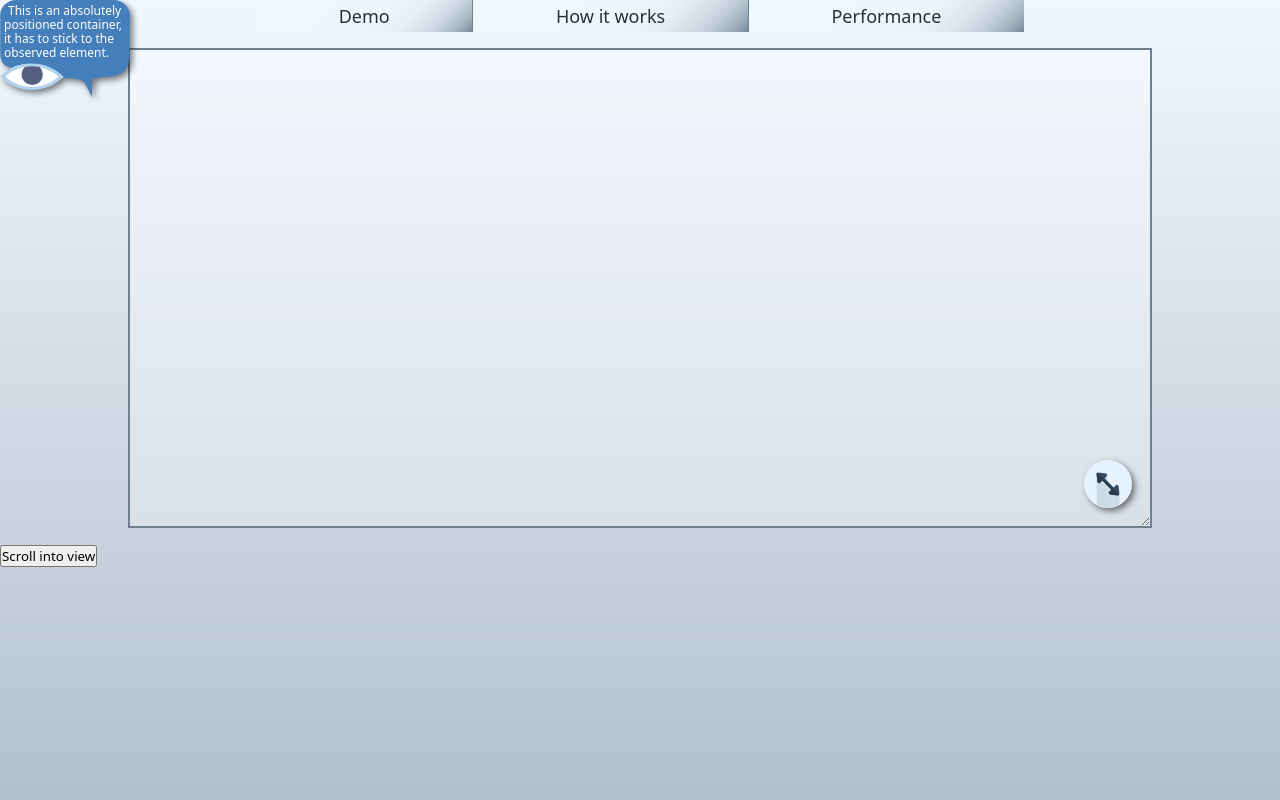
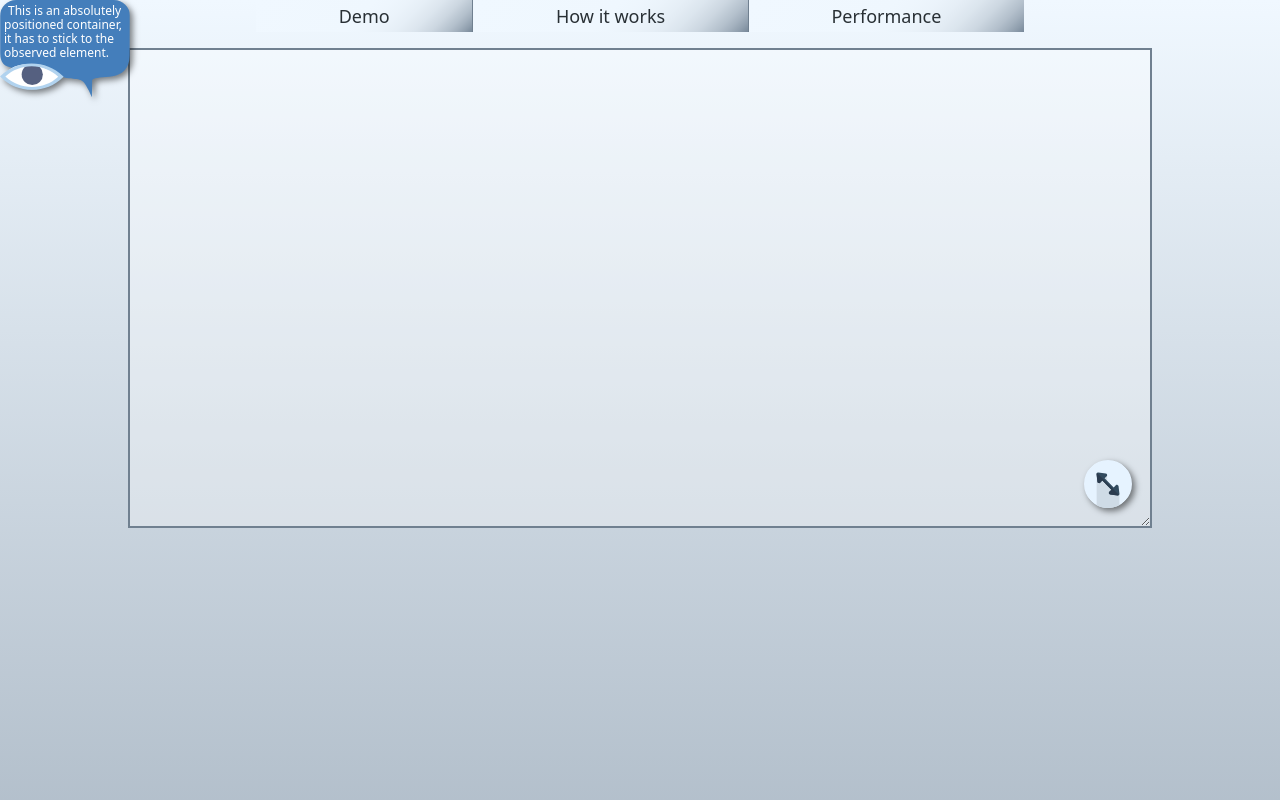
Before and after one commit to itihon/position-observer, a website: page demo/index.html in a window 1280 px wide. Shown: the top 800 px of the page. Drawn offline with Linux system fonts and the light colour scheme.

Commit message:
refactor(index.html): remove unnecessary elements

```diff
--- a/demo/index.html
+++ b/demo/index.html
@@ -27,10 +27,6 @@
       </div>
     </section>
 
-    <form name="controls">
-      <input type="button" name="scrollBtn" value="Scroll into view">
-    </form>
-
     <div class="tooltip">
       This is an absolutely positioned container, it has to stick to the observed element.
     </div>
```
